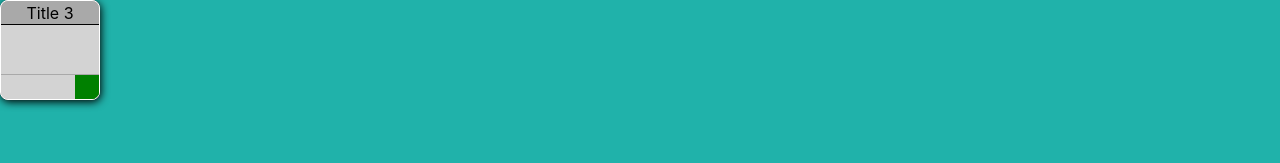
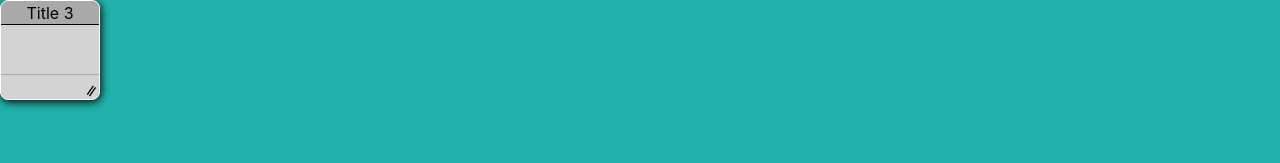
Before and after one commit to zakaihamilton/systemconcepts3, a Next.js app: page / in a window 1280 px wide. Shown: the top 163 px of the page. Built offline with nearby package versions, Linux system fonts and the light colour scheme.

Commit message:
resize handle

```diff
--- a/components/Taskbar/Item/Label.js
+++ b/components/Taskbar/Item/Label.js
@@ -12,7 +12,7 @@ export default function Label({ children }) {
         }
         else {
             state.window.minimized = false;
-            stack.setFocus(state?.window?.el);
+            stack?.setFocus(state?.window?.el);
         }
     }, [stack, state?.window]);
     return <div onClick={onClick} className={styles.root}>
--- a/components/Window.js
+++ b/components/Window.js
@@ -28,7 +28,7 @@ export default function Window({ header = undefined, footer = undefined, childre
         window?.fullscreen && styles.fullscreen,
         window?.minimized && styles.minimized);
     const onMouseDown = useCallback(() => {
-        stack.setFocus(el);
+        stack?.setFocus(el);
     }, [stack, el]);
     const style = { zIndex };
     if (window) {
--- a/components/Window/StatusBar/ResizeHandle.js
+++ b/components/Window/StatusBar/ResizeHandle.js
@@ -3,6 +3,7 @@ import Resize from "components/Util/Resize";
 import { useStateRef } from "components/Util/Ref";
 import Window from "components/Window";
 import { useClass } from "components/Util/Styles";
+import { MdDragHandle } from 'react-icons/md';
 
 export default function ResizeHandle({ }) {
     const ref = useStateRef();
@@ -10,7 +11,7 @@ export default function ResizeHandle({ }) {
     const enabled = !window?.fullscreen && window.active;
     return <Resize.Handle enabled={enabled} handle={ref?.current}>
         <div ref={ref} className={useClass(styles.root, enabled && styles.enabled)}>
-
+            <MdDragHandle />
         </div>
     </Resize.Handle>;
 }
--- a/components/Window/StatusBar/ResizeHandle.module.scss
+++ b/components/Window/StatusBar/ResizeHandle.module.scss
@@ -1,9 +1,10 @@
 .root {
-    border: 1px solid green;
-    background-color: green;
     min-width: 1.5em;
     min-height: 1.5em;
     display: none;
+    align-items: flex-end;
+    justify-content: flex-end;
+    transform: translate(10px, 3px) rotate(125deg);
 }
 
 .root.enabled {
```
